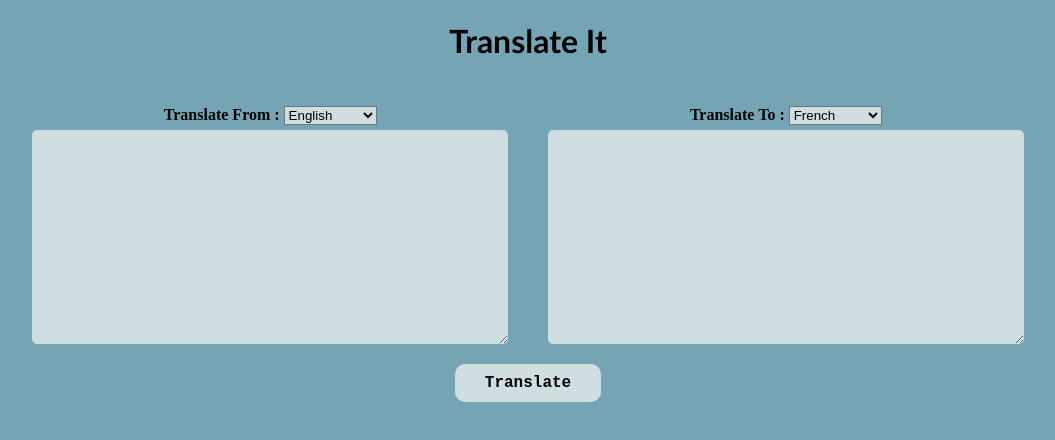
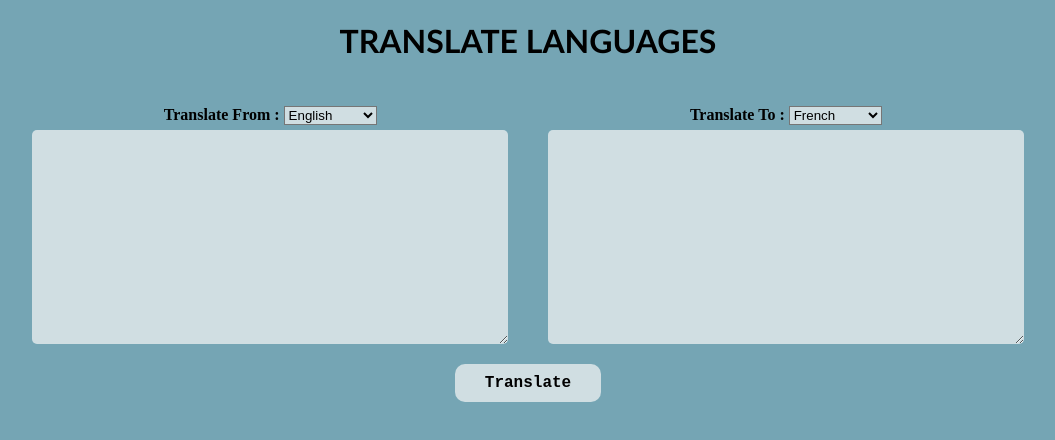
Before and after one commit to khadija-0/phase1-project, a plain HTML site: page index.html in a window 1280 px wide. Shown: the whole page, without its empty margins (112-1167 px from the left). Drawn offline with Linux system fonts and the light colour scheme.

Commit message:
Update index.html

```diff
--- a/index.html
+++ b/index.html
@@ -8,7 +8,7 @@
     <link rel="stylesheet" href="./index.css">
   </head>
   <body>
-      <h1>Translate It</h1>
+      <h1>TRANSLATE LANGUAGES</h1>
     <div id="mainBox">
       <div id="box">
         <div id="inputBox">
```
